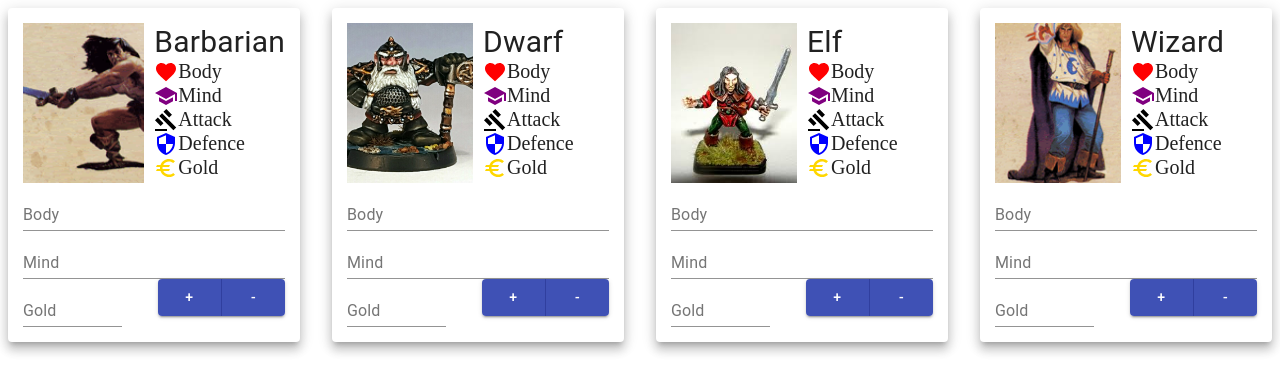
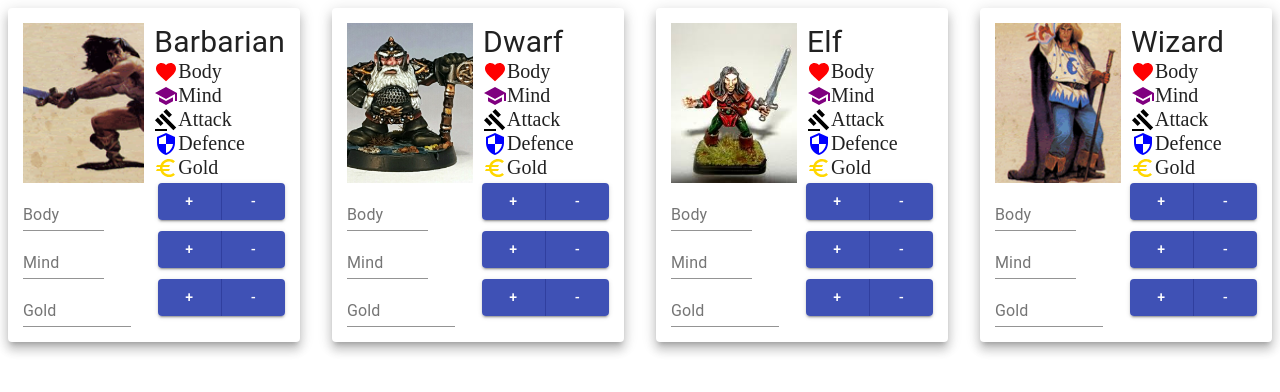
Before and after one commit to austrafin/heroquest-bookkeeper, a React (Create React App) app: page / in a window 1280 px wide. Shown: the top 392 px of the page. Built offline with nearby package versions, Linux system fonts and the light colour scheme.

Commit message:
Changed PlayerGold to a more generic StatusModifier

```diff
--- a/src/PlayerCard.js
+++ b/src/PlayerCard.js
@@ -1,5 +1,5 @@
 import React from "react";
-import NumberInput from "./NumberInput";
+import StatusModifier from "./StatusModifier";
 import FavoriteIcon from "@material-ui/icons/Favorite";
 import SchoolIcon from "@material-ui/icons/School";
 import GavelIcon from "@material-ui/icons/Gavel";
@@ -13,7 +13,7 @@ import {
   CardMedia,
   Typography
 } from "@material-ui/core";
-import PlayerGold from "./PlayerGold";
+import PlayerGold from "./StatusModifier";
 import StatusLabel from "./StatusLabel";
 
 const useStyles = makeStyles({
@@ -67,10 +67,9 @@ const PlayerCard = ({ imagePath, characterName }) => {
             </Grid>
           </Grid>
         </Grid>
-
-        <NumberInput labelText={"Body"} />
-        <NumberInput labelText={"Mind"} />
-        <PlayerGold />
+        <StatusModifier maxValue={100} step={1} labelText={"Body"} />
+        <StatusModifier maxValue={100} step={1} labelText={"Mind"} />
+        <StatusModifier maxValue={100000} step={5} labelText={"Gold"} />
       </Grid>
     </Card>
   );
--- a/src/PlayerGold.js
+++ b/src/StatusModifier.js
@@ -2,15 +2,15 @@ import React, { useRef } from "react";
 import NumberInput from "./NumberInput";
 import { Button, ButtonGroup, Grid } from "@material-ui/core";
 
-function addGold(gold) {
-  gold.current.value = "";
+function addToStatus(input) {
+  input.current.value = "";
 }
 
-function takeGold(gold) {
-  gold.current.value = "";
+function takeFromStatus(input) {
+  input.current.value = "";
 }
 
-const PlayerGold = () => {
+const StatusModifier = ({ maxValue = 100, step = 1, labelText }) => {
   const inputRef = useRef(null);
 
   return (
@@ -18,19 +18,19 @@ const PlayerGold = () => {
       <Grid item xs>
         <NumberInput
           reference={inputRef}
-          labelText={"Gold"}
-          maxValue={10000}
-          step={5}
+          labelText={labelText}
+          maxValue={maxValue}
+          step={step}
         />
       </Grid>
       <Grid item xs>
         <ButtonGroup color="primary" variant="contained" fullWidth={true}>
-          <Button onClick={() => addGold(inputRef)}>+</Button>
-          <Button onClick={() => takeGold(inputRef)}>-</Button>
+          <Button onClick={() => addToStatus(inputRef)}>+</Button>
+          <Button onClick={() => takeFromStatus(inputRef)}>-</Button>
         </ButtonGroup>
       </Grid>
     </Grid>
   );
 };
 
-export default PlayerGold;
+export default StatusModifier;
```
